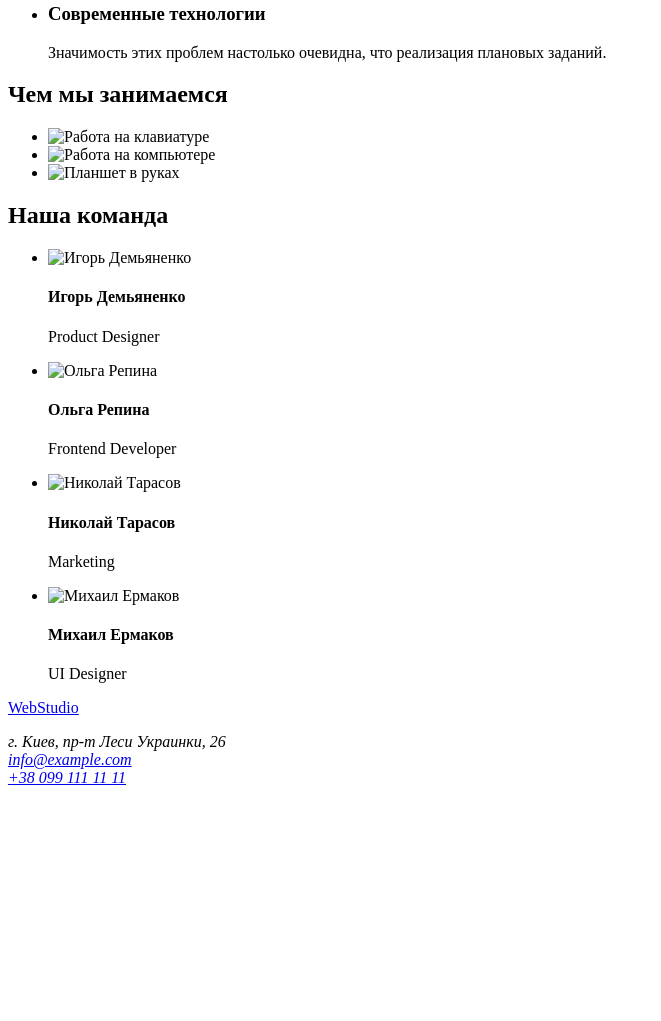
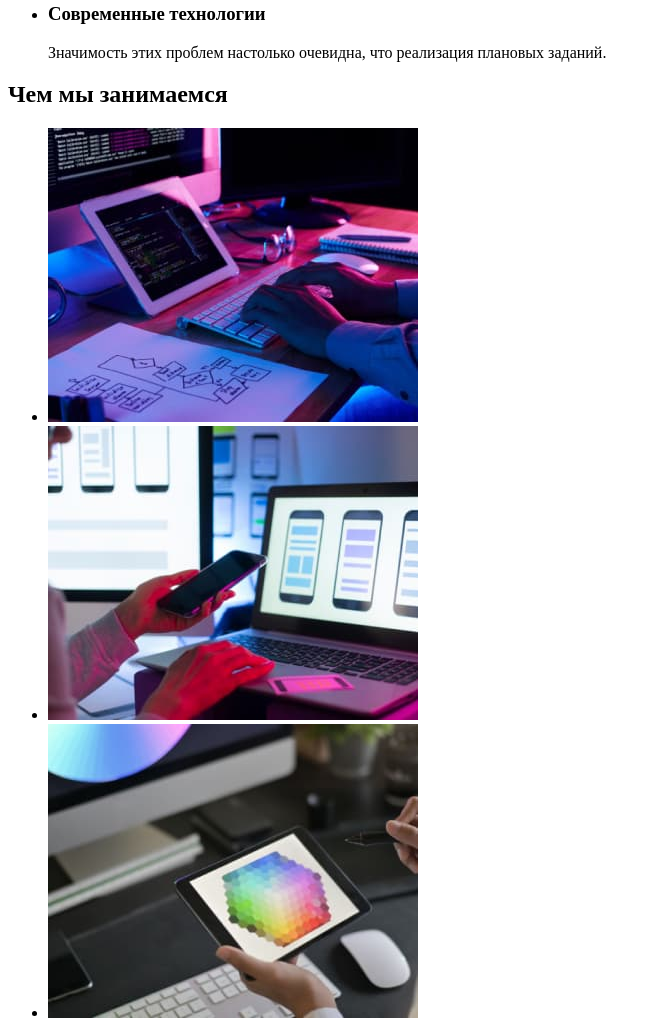
Before and after one commit to Nikita-Komarnitskiy/goit-markup-hw-01, a plain HTML site: page index.html in a window 1280 px wide. Shown: the part 474-1495 px from the top of the page, without its empty margins (0-661 px from the left). Before the commit the page ends 1269 px from the top, so only its background shows below. Drawn offline with Linux system fonts and the light colour scheme.

Commit message:
Редактировал папку изображений

```diff
--- a/index.html
+++ b/index.html
@@ -53,13 +53,13 @@
 		<h2>Чем мы занимаемся</h2>
 		<ul>
 			<li>
-				<img src="box1(2).jpg" alt="Работа на клавиатуре" width="370" height="294">
+				<img src="images/box1.jpg" alt="Работа на клавиатуре" width="370" height="294">
 			</li>
 			<li>
-				<img src="box2.jpg" alt="Работа на компьютере" width="370" height="294">
+				<img src="images/box2.jpg" alt="Работа на компьютере" width="370" height="294">
 			</li>
 			<li>
-				<img src="box3.jpg" alt="Планшет в руках" width="370" height="294">
+				<img src="images/box3.jpg" alt="Планшет в руках" width="370" height="294">
 			</li>
 		</ul>
     </section>
@@ -68,22 +68,22 @@
 		<h2>Наша команда</h2>
 		<ul>
 			<li>
-				<img src="img(4).jpg" alt="Игорь Демьяненко" width="270" height="260">
+				<img src="images/img(1)(1).jpg" alt="Игорь Демьяненко" width="270" height="260">
 				<h4>Игорь Демьяненко</h4>
 				<p lang="en">Product Designer</p>
 			</li>
 			<li>
-				<img src="img(1)(1).jpg" alt="Ольга Репина" width="270" height="260">
+				<img src="images/img(2)(1).jpg" alt="Ольга Репина" width="270" height="260">
 				<h4>Ольга Репина</h4>
 				<p lang="en">Frontend Developer</p>
 			</li>
 			<li>
-				<img src="img(2)(1).jpg" alt="Николай Тарасов" width="270" height="260">
+				<img src="images/img(3)(1).jpg" alt="Николай Тарасов" width="270" height="260">
 				<h4>Николай Тарасов</h4>
 				<p lang="en">Marketing</p>
 			</li>
 			<li>
-				<img src="img(3)(1).jpg" alt="Михаил Ермаков" width="270" height="260">
+				<img src="images/img(4).jpg" alt="Михаил Ермаков" width="270" height="260">
 				<h4>Михаил Ермаков</h4>
 				<p lang="en">UI Designer</p>
 			</li>
```
Also changed, not shown: images/box1.jpg (renamed from box 1.jpg), images/box2.jpg (renamed from box 2.jpg), images/box3.jpg (renamed from box 3.jpg), images/img(1)(1).jpg (renamed from img (1) (1).jpg), images/img(2)(1).jpg (renamed from img (2) (1).jpg), images/img(3)(1).jpg (renamed from img (3) (1).jpg), images/img(4).jpg (renamed from img (4).jpg).
